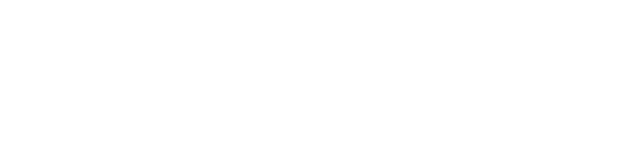
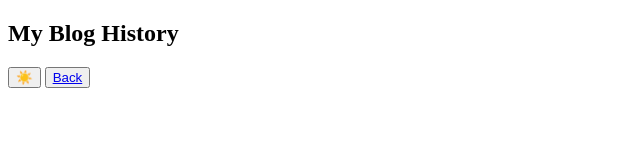
Before and after one commit to Hayden-Cook/Blog-Challenge, a plain HTML site: page blog.html in a window 1280 px wide. Shown: the whole page, without its empty margins (0-640 px from the left). Drawn offline with Linux system fonts and the light colour scheme.

Commit message:
linked the blog page and the back button to the index.html

```diff
--- a/blog.html
+++ b/blog.html
@@ -3,7 +3,16 @@
 <head>
     <meta charset="UTF-8">
     <meta name="viewport" content="width=device-width, initial-scale=1.0">
+    <link rel="stylesheets" href="./assets/css/blog.css">
+    <link rel="stylesheets" href="./assets/css/styles.css">
 </head>
 <body>
+    <header>
+        <nav>
+            <h1>My Blog History</h1>
+            <button id="toggleLightDark" class="light-mode-dark-mode">☀️</button>
+            <button id="backBtn"><a href="./index.html">Back</a></button>
+        </nav>
+    </header>
 </body>
 </html>
```
Also changed, not shown: index.html (+1 -1 lines).
